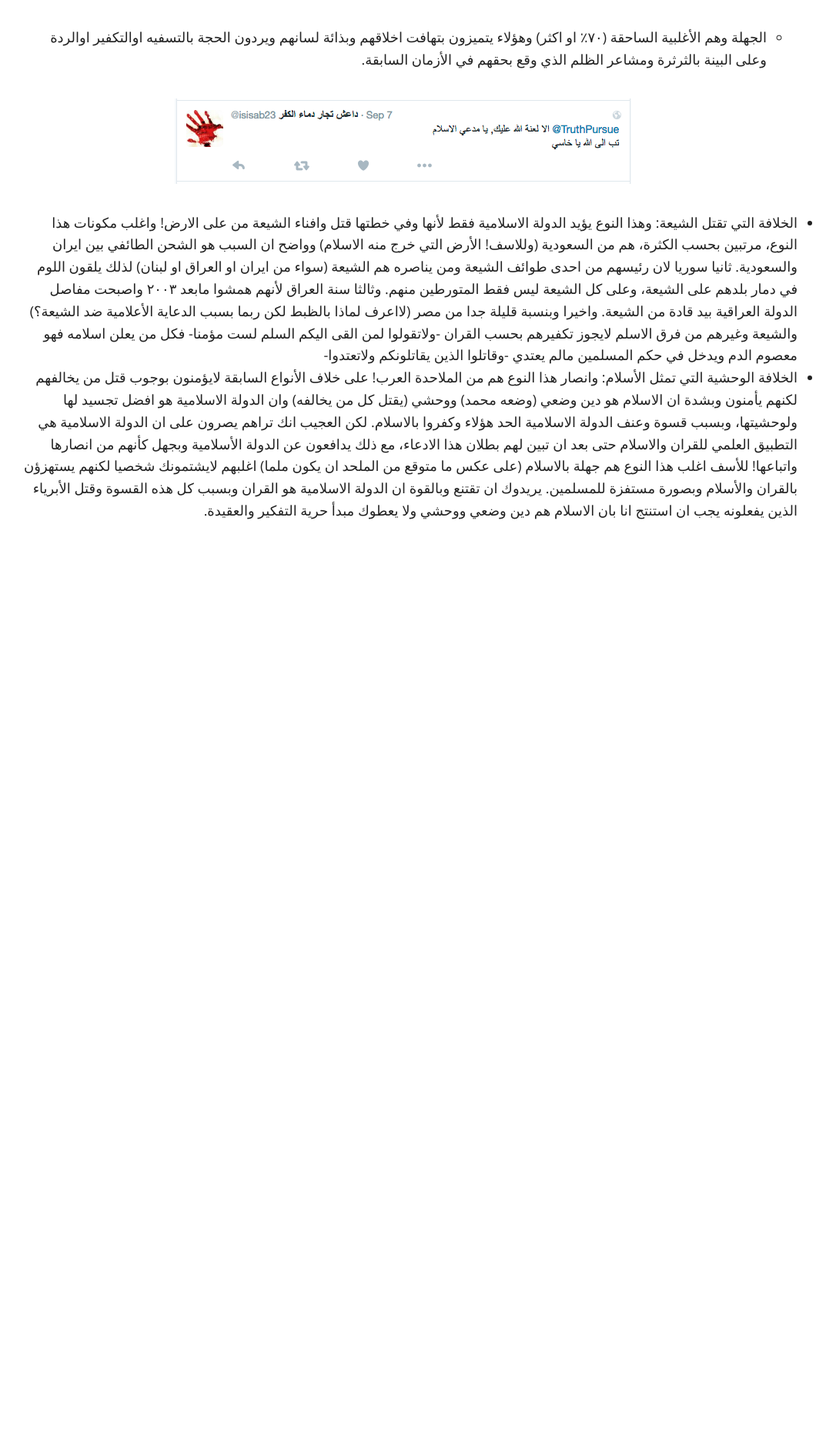
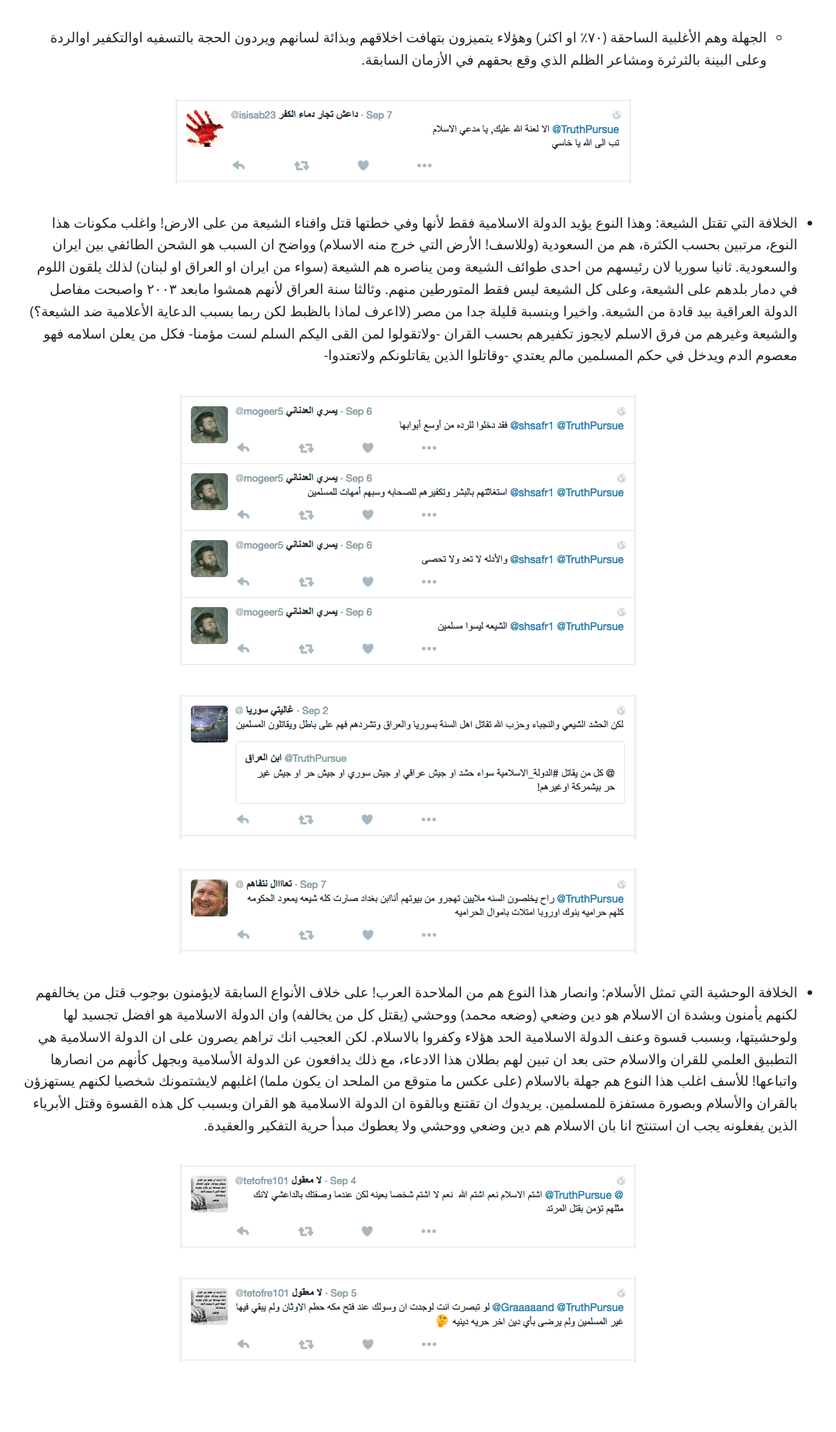
Before and after one commit to TruthPursue/TruthPursue.github.io, a Jekyll site: the page built from types-of-supporters.md, in a window 1280 px wide. Shown: the part 1004-2865 px from the top of the page at 77% size, without its empty margins (104-1190 px from the left). Built offline with Jekyll 4.4.1, drawn with Linux system fonts in a browser that asks for light colours; nearby versions of some CDN libraries; before the commit the page ends 1772 px from its top, so only the background shows below that.

Commit message:
improve layout to supporters page + images

```diff
--- a/types-of-supporters.md
+++ b/types-of-supporters.md
@@ -32,10 +32,15 @@ layout: default
     <li>
     الخلافة التي تقتل الشيعة: وهذا النوع يؤيد الدولة الاسلامية فقط لأنها وفي خطتها قتل وافناء الشيعة من على الارض! واغلب مكونات هذا النوع، مرتبين بحسب الكثرة، هم من السعودية (وللاسف! الأرض التي خرج منه الاسلام) وواضح ان السبب هو الشحن الطائفي بين ايران والسعودية. ثانيا سوريا لان رئيسهم من احدى طوائف الشيعة ومن يناصره هم الشيعة (سواء من ايران او العراق او لبنان) لذلك يلقون اللوم في دمار بلدهم على الشيعة، وعلى كل الشيعة ليس فقط المتورطين منهم. وثالثا سنة العراق لأنهم همشوا مابعد ٢٠٠٣ واصبحت مفاصل الدولة العراقية بيد قادة من الشيعة. واخيرا وبنسبة قليلة جدا من مصر (لااعرف لماذا بالظبط لكن ربما بسبب الدعاية الأعلامية ضد الشيعة؟)
     والشيعة وغيرهم من فرق الاسلم لايجوز تكفيرهم بحسب القران -ولاتقولوا لمن القى اليكم السلم لست مؤمنا- فكل من يعلن اسلامه فهو معصوم الدم ويدخل في حكم المسلمين مالم يعتدي -وقاتلوا الذين يقاتلونكم ولاتعتدوا-
+    <img src="/images/supporters/su3odi.png" />
+    <img src="/images/supporters/suri.png" />
+    <img src="/images/supporters/3raqi.png" />
     </li>
     <li>
     الخلافة الوحشية التي تمثل الأسلام: وانصار هذا النوع هم من الملاحدة العرب! على خلاف الأنواع السابقة لايؤمنون بوجوب قتل من يخالفهم لكنهم يأمنون وبشدة ان الاسلام هو دين وضعي (وضعه محمد) ووحشي (يقتل كل من يخالفه) وان الدولة الاسلامية هو افضل تجسيد لها ولوحشيتها، وبسبب قسوة وعنف الدولة الاسلامية الحد هؤلاء وكفروا بالاسلام.
     لكن العجيب انك تراهم يصرون على ان الدولة الاسلامية هي التطبيق العلمي للقران والاسلام حتى بعد ان تبين لهم بطلان هذا الادعاء، مع ذلك يدافعون عن الدولة الأسلامية وبجهل كأنهم من انصارها واتباعها! للأسف اغلب هذا النوع هم جهلة بالاسلام (على عكس ما متوقع من الملحد ان يكون ملما) اغلبهم لايشتمونك شخصيا لكنهم يستهزؤن بالقران والأسلام وبصورة مستفزة للمسلمين.
     يريدوك ان تقتنع وبالقوة ان الدولة الاسلامية هو القران وبسبب كل هذه القسوة وقتل الأبرياء الذين يفعلونه يجب ان استنتج انا بان الاسلام هم دين وضعي ووحشي ولا يعطوك مبدأ حرية التفكير والعقيدة.
+    <img src="/images/supporters/mul7ed.png" />
+    <img src="/images/supporters/mul7ed2.png" />
     </li>
 </ul>
```
Also changed, not shown: images/supporters/mul7ed2.png (added).
